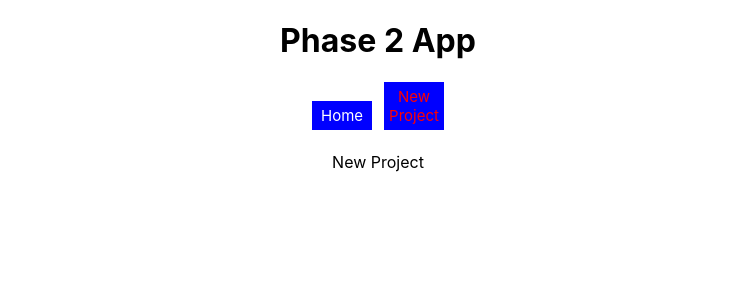
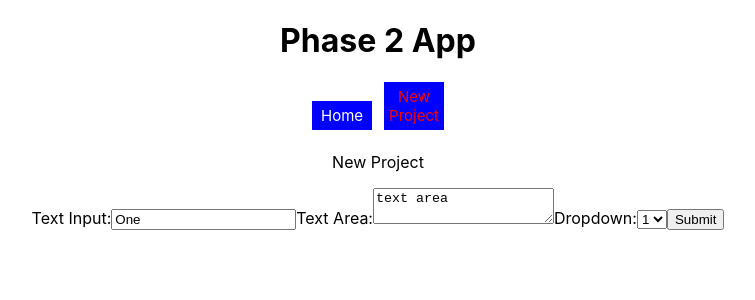
Before and after one commit to silvershel/phase-2-final-project, a React (Create React App) app: page /new-project in a window 1280 px wide. Shown: the top 300 px of the page, without its empty margins (262-1017 px from the left). Built offline with nearby package versions, Linux system fonts and the light colour scheme.

Commit message:
added form elements

```diff
--- a/src/components/NewProjectForm.js
+++ b/src/components/NewProjectForm.js
@@ -2,6 +2,23 @@ function NewProjectForm() {
     return (
         <div>
            <p>New Project</p>
+           <form>
+                <label>
+                    Text Input:
+                    <input type="text" value="One"/>
+                    Text Area:
+                    <textarea value="text area"/>
+                    Dropdown:
+                    <select>
+                        <option value="1">1</option>
+                        <option value="2">2</option>
+                        <option value="3">3</option>
+                        <option value="4">4</option>
+                    </select>
+                </label>
+
+                <button type="submit">Submit</button>
+           </form>
         </div>
     )
 }
```
